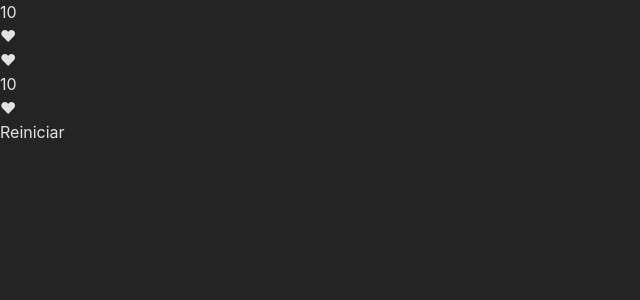
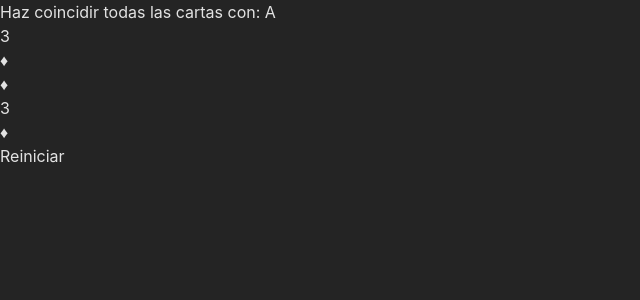
Before and after one commit to Dalvae/card-game, a React (Vite) app: page / in a window 1280 px wide. Shown: the top 300 px of the page, without its empty margins (0-640 px from the left). Built offline with nearby package versions, Linux system fonts and the light colour scheme.

Commit message:
Added wincondition

```diff
--- a/src/App.tsx
+++ b/src/App.tsx
@@ -1,4 +1,4 @@
-import React, { useState } from "react";
+import React, { useState, useEffect } from "react";
 import Deck from "./components/Deck";
 import { createShuffledDeck } from "./utils/createSuffleDeck";
 import { Stack } from "./utils/Stack";
@@ -14,8 +14,32 @@ const App: React.FC = () => {
   );
   const [centerDeck, setCenterDeck] = useState<Stack<Card>>(new Stack());
   const [rightDeck, setRightDeck] = useState<Stack<Card>>(new Stack());
+  const [targetValue, setTargetValue] = useState<string>("");
+  const [gameWon, setGameWon] = useState<boolean>(false);
+
+  useEffect(() => {
+    if (!leftDeck.isEmpty()) {
+      const randomIndex = Math.floor(Math.random() * leftDeck.size());
+      setTargetValue(leftDeck.items[randomIndex].value);
+    }
+  }, [leftDeck]);
+
+  useEffect(() => {
+    if (
+      !leftDeck.isEmpty() &&
+      !centerDeck.isEmpty() &&
+      !rightDeck.isEmpty() &&
+      leftDeck.peek()?.value === targetValue &&
+      centerDeck.peek()?.value === targetValue &&
+      rightDeck.peek()?.value === targetValue
+    ) {
+      setGameWon(true);
+    }
+  }, [leftDeck, centerDeck, rightDeck, targetValue]);
 
   const handleCardClick = (source: string) => {
+    if (gameWon) return;
+
     if (source === "left" && !leftDeck.isEmpty()) {
       const card = leftDeck.pop();
       if (card) {
@@ -30,6 +54,13 @@ const App: React.FC = () => {
         rightDeck.push(card);
         setRightDeck(rightDeck.clone());
       }
+    } else if (source === "right" && !rightDeck.isEmpty()) {
+      const card = rightDeck.pop();
+      if (card) {
+        setRightDeck(rightDeck.clone());
+        leftDeck.push(card);
+        setLeftDeck(leftDeck.clone());
+      }
     }
   };
 
@@ -37,19 +68,38 @@ const App: React.FC = () => {
     setLeftDeck(new Stack(createShuffledDeck()));
     setCenterDeck(new Stack());
     setRightDeck(new Stack());
+    setGameWon(false);
   };
 
   return (
-    <div className="flex flex-col items-center justify-center min-h-screen">
+    <div className=" relative flex flex-col items-center justify-center min-h-screen">
+      <h1 className="text-2xl font-bold">
+        Haz coincidir todas las cartas con: {targetValue}
+      </h1>
       <div className="flex justify-center space-x-4 mt-8">
         <Deck deck={leftDeck} onClick={() => handleCardClick("left")} />
         <Deck deck={centerDeck} onClick={() => handleCardClick("center")} />
-        <Deck deck={rightDeck} onClick={() => {}} />
+        <Deck deck={rightDeck} onClick={() => handleCardClick("right")} />
       </div>
+      {gameWon && (
+        <div className="fixed top-0 z- left-0 w-full h-full flex items-center justify-center bg-black bg-opacity-50  z-50">
+          <div className="bg-white p-32 rounded-lg justify-center items-center flex flex-col">
+            <p className="text-black text-xl font-bold mb-4">
+              ¡Has ganado el juego!
+            </p>
+            <button
+              onClick={handleResetClick}
+              className="bg-blue-500 text-white px-4 py-2 rounded-lg"
+            >
+              Reiniciar
+            </button>
+          </div>
+        </div>
+      )}
       <div className="mt-4">
         <button
           onClick={handleResetClick}
-          className="bg-blue-500 text-white px-4 py-2 rounded-lg mt-4 "
+          className="bg-blue-500 text-white px-4 py-2 rounded-lg mt-4"
         >
           Reiniciar
         </button>
--- a/src/utils/createSuffleDeck.ts
+++ b/src/utils/createSuffleDeck.ts
@@ -4,7 +4,7 @@ export interface Card {
 }
 
 const suits = ["corazones", "diamantes", "pica", "trebol"];
-const values = ["A", "2", "3", "4", "5", "6", "7", "8", "9", "10", "J", "Q", "K"];
+const values = ["A", "2", "3", "4"];
 
 export const createShuffledDeck = (): Card[] => {
   const deck: Card[] = [];
```
